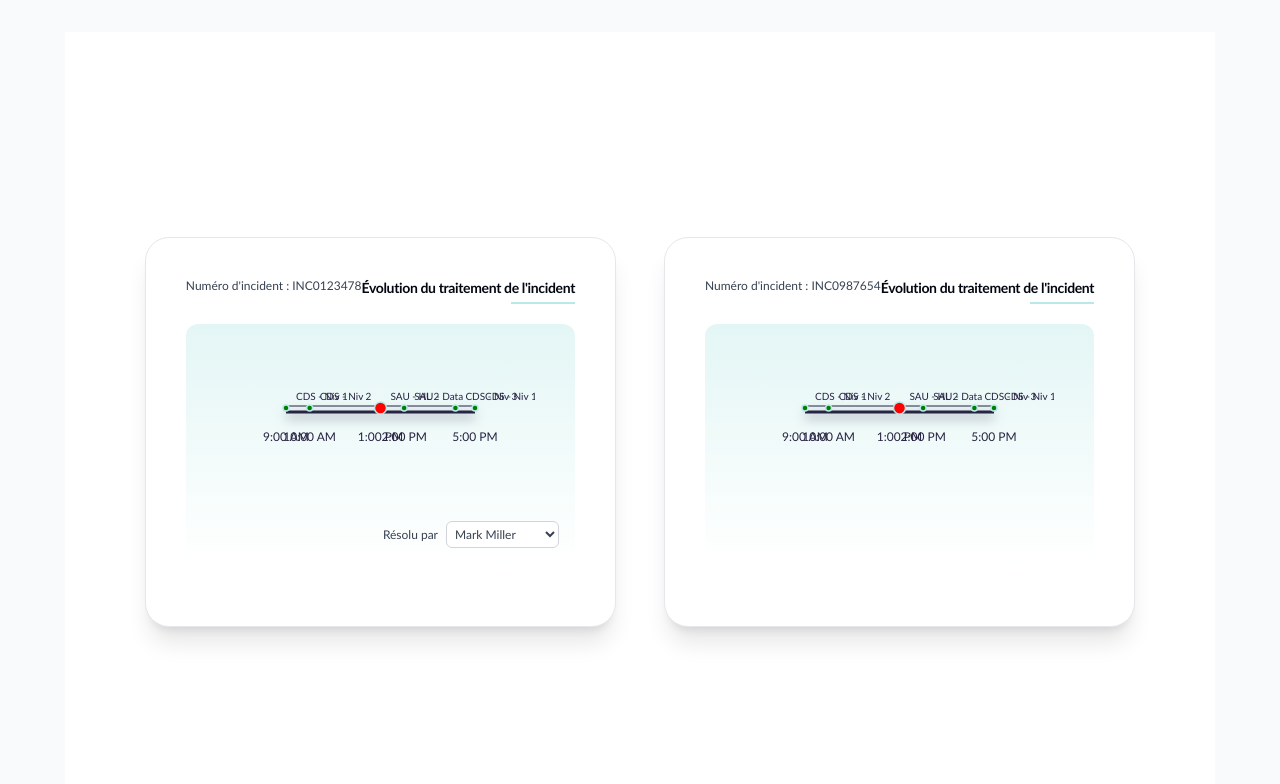
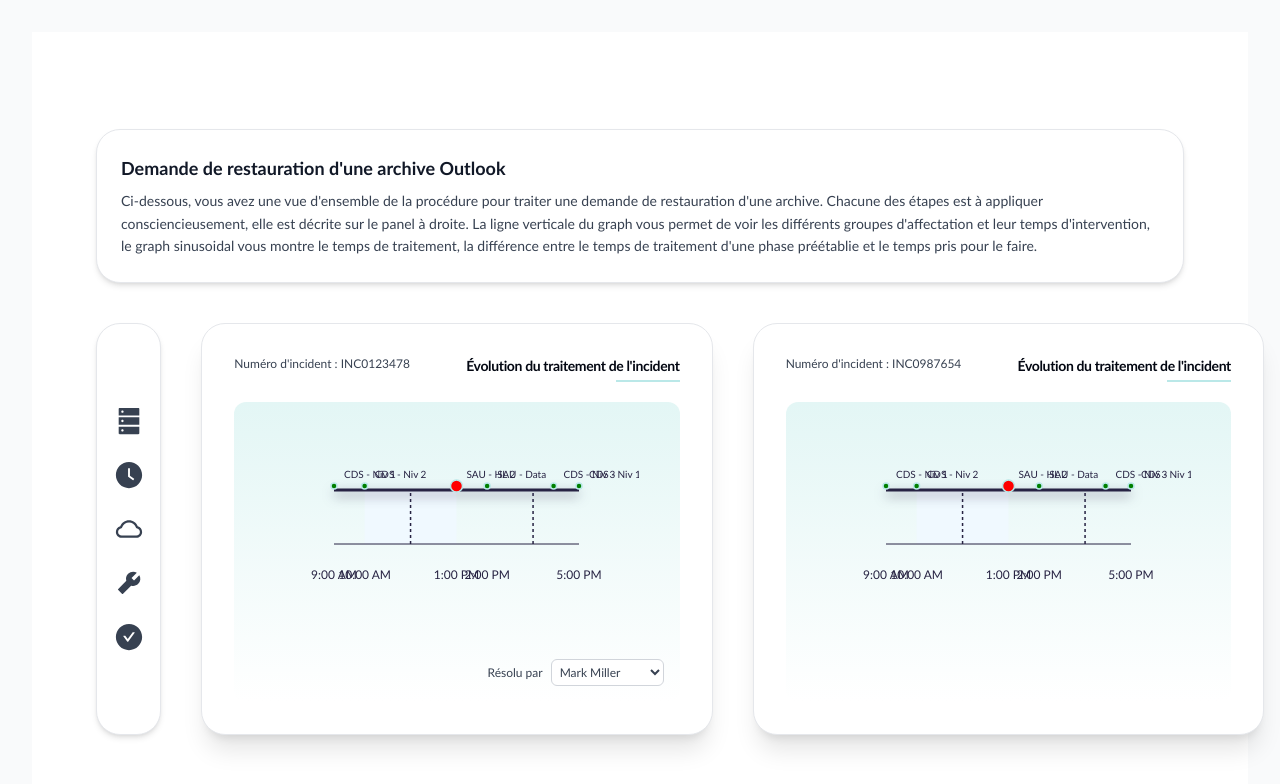
Before and after one commit to karthik19880401/my_chart_app, a React (Vite) app: page / in a window 1280 px wide. Shown: the top 784 px of the page. Built offline with nearby package versions, Linux system fonts and the light colour scheme; the HTML template or start-up script is replaced by a standard one.

Commit message:
LinearGraph component

```diff
--- a/src/LinearGraph.jsx
+++ b/src/LinearGraph.jsx
@@ -1,38 +1,77 @@
-import React, { useState } from 'react';
-import { LineChart, Line, XAxis, ResponsiveContainer, ReferenceArea, ReferenceLine } from 'recharts';
-import { motion } from 'framer-motion';
-import { AiOutlineLine } from 'react-icons/ai';
+import React, { useState } from "react";
+import {
+  LineChart,
+  Line,
+  XAxis,
+  ResponsiveContainer,
+  ReferenceArea,
+  ReferenceLine,
+} from "recharts";
+import { motion } from "framer-motion";
+import { AiOutlineLine, AiFillDatabase, AiFillClockCircle, AiFillTool, AiOutlineCloud, AiFillCheckCircle } from "react-icons/ai";
 
 const data = [
-  { name: '9:00 AM', hour: 9, value: 60, label: "CDS - Niv 1" },
-  { name: '10:00 AM', hour: 10, value: 60, label: "CDS - Niv 2" },
-  { name: '1:00 PM', hour: 13, value: 60, label: "SAU - HL 2" },
-  { name: '2:00 PM', hour: 14, value: 60, label: "SAU - Data" },
-  { name: '4:10 PM', hour: 16.17, value: 60, label: "CDS - Niv 3" },
-  { name: '5:00 PM', hour: 17, value: 60, label: "CDS - Niv 1" }
+  { name: "9:00 AM", hour: 9, value: 60, label: "CDS - Niv 1" },
+  { name: "10:00 AM", hour: 10, value: 60, label: "CDS - Niv 2" },
+  { name: "1:00 PM", hour: 13, value: 60, label: "SAU - HL 2" },
+  { name: "2:00 PM", hour: 14, value: 60, label: "SAU - Data" },
+  { name: "4:10 PM", hour: 16.17, value: 60, label: "CDS - Niv 3" },
+  { name: "5:00 PM", hour: 17, value: 60, label: "CDS - Niv 1" },
 ];
 
-export default function LinearGraph() {
-  const [resolver, setResolver] = useState('Mark Miller');
-  const resolvers = ['Mark Miller', 'Flora MOREAU', 'Jean Dupont', 'Sophie Lambert'];
+export default function App() {
+  const [resolver, setResolver] = useState("Mark Miller");
+  const resolvers = ["Mark Miller", "Flora MOREAU", "Jean Dupont", "Sophie Lambert"];
 
   return (
-    <div className="flex items-center justify-center min-h-screen bg-white font-[Calibri] py-20 px-20">
-      <div className="w-full max-w-7xl grid gap-12 grid-cols-1 lg:grid-cols-2">
+    <div className="flex flex-col items-center justify-center min-h-screen bg-white font-[Calibri] py-12 px-16">
+      {/* Intro Component */}
+      <motion.div
+        className="w-full max-w-7xl bg-white p-6 rounded-3xl shadow-md border border-gray-200 mb-10"
+        initial={{ opacity: 0, y: -30 }}
+        animate={{ opacity: 1, y: 0 }}
+        transition={{ duration: 0.6 }}
+      >
+        <h1 className="text-lg font-semibold text-gray-900 mb-2 text-left">
+          Demande de restauration d'une archive Outlook
+        </h1>
+        <p className="text-sm text-gray-700 leading-relaxed text-left">
+          Ci-dessous, vous avez une vue d'ensemble de la procédure pour traiter une demande de restauration d'une archive.
+          Chacune des étapes est à appliquer consciencieusement, elle est décrite sur le panel à droite.
+          La ligne verticale du graph vous permet de voir les différents groupes d'affectation et leur temps d'intervention,
+          le graph sinusoidal vous montre le temps de traitement, la différence entre le temps de traitement d'une phase
+          préétablie et le temps pris pour le faire.
+        </p>
+      </motion.div>
+
+      {/* Layout with 3 columns */}
+      <div className="w-full max-w-7xl grid gap-10 grid-cols-1 lg:grid-cols-[6%,47%,47%]">
+
+        {/* Left Icon Component */}
+        <motion.div
+          className="bg-white border border-gray-200 rounded-3xl shadow-md flex flex-col items-center justify-center py-10 gap-6"
+          initial={{ opacity: 0, x: -40 }}
+          animate={{ opacity: 1, x: 0 }}
+          transition={{ duration: 0.6 }}
+        >
+          {[AiFillDatabase, AiFillClockCircle, AiOutlineCloud, AiFillTool, AiFillCheckCircle].map((Icon, index) => (
+            <Icon key={index} className="text-gray-700 text-3xl hover:text-[#bae8e8] transition-colors" />
+          ))}
+        </motion.div>
+
+        {/* Chart Components */}
         {[1, 2].map((chartIndex) => (
           <motion.div
             key={chartIndex}
-            className={`p-10 rounded-3xl bg-white shadow-xl border border-gray-200 transition-all duration-500 hover:shadow-2xl hover:-translate-y-2 ${
-              chartIndex === 1 ? 'h-[390px]' : ''
-            }`}
+            className="p-8 rounded-3xl bg-white shadow-xl border border-gray-200 transition-all duration-500 hover:shadow-2xl hover:-translate-y-2"
             initial={{ opacity: 0, y: 40 }}
             animate={{ opacity: 1, y: 0 }}
-            transition={{ duration: 0.8, ease: 'easeOut' }}
+            transition={{ duration: 0.8, ease: "easeOut" }}
             whileHover={{ scale: 1.01 }}
           >
             <div className="flex justify-between items-start mb-3">
-              <p className="text-xs text-gray-700 text-left">
-                Numéro d'incident : {chartIndex === 1 ? 'INC0123478' : 'INC0987654'}
+              <p className="text-xs text-gray-700">
+                Numéro d'incident : {chartIndex === 1 ? "INC0123478" : "INC0987654"}
               </p>
               <div className="flex flex-col items-end">
                 <h2 className="text-sm font-extrabold text-gray-950 mb-1 tracking-tight">
@@ -42,7 +81,7 @@ export default function LinearGraph() {
               </div>
             </div>
 
-            <div className="w-full h-[240px] bg-gradient-to-b from-[#e3f6f5] to-[#ffffff] rounded-xl px-10 py-12 flex items-end justify-center relative overflow-hidden">
+            <div className="w-full h-[300px] bg-gradient-to-b from-[#e3f6f5] to-[#ffffff] rounded-xl px-10 py-12 flex items-end justify-center relative overflow-hidden">
               <ResponsiveContainer>
                 <LineChart
                   data={data}
@@ -65,13 +104,13 @@ export default function LinearGraph() {
                     domain={[9, 17]}
                     ticks={[9, 10, 13, 14, 16.17, 17]}
                     stroke="#272343"
-                    axisLine={{ stroke: '#272343' }}
+                    axisLine={{ stroke: "#272343" }}
                     tickLine={false}
                     tick={({ x, y, payload }) => {
                       const hours = Math.floor(payload.value);
                       const minutes = Math.round((payload.value % 1) * 60);
                       const displayHour = hours > 12 ? hours - 12 : hours;
-                      const ampm = hours >= 12 ? 'PM' : 'AM';
+                      const ampm = hours >= 12 ? "PM" : "AM";
                       return (
                         <g>
                           <text
@@ -82,7 +121,7 @@ export default function LinearGraph() {
                             fontSize={12}
                             fontFamily="Calibri"
                           >
-                            {`${displayHour}:${minutes.toString().padStart(2, '0')} ${ampm}`}
+                            {`${displayHour}:${minutes.toString().padStart(2, "0")} ${ampm}`}
                           </text>
                         </g>
                       );
@@ -97,8 +136,8 @@ export default function LinearGraph() {
                     dot={(props) => {
                       const { cx, cy, index } = props;
                       const label = data[index].label;
-                      const isSAUHL2 = label === 'SAU - HL 2';
-                      const fillColor = isSAUHL2 ? 'red' : 'green';
+                      const isSAUHL2 = label === "SAU - HL 2";
+                      const fillColor = isSAUHL2 ? "red" : "green";
                       const radius = isSAUHL2 ? 6 : 3;
                       return (
                         <g>
@@ -129,7 +168,7 @@ export default function LinearGraph() {
                     fill={`url(#colorValue${chartIndex})`}
                     isAnimationActive
                     animationDuration={1500}
-                    style={{ filter: 'drop-shadow(0px 4px 6px rgba(39,35,67,0.6))' }}
+                    style={{ filter: "drop-shadow(0px 4px 6px rgba(39,35,67,0.6))" }}
                   />
                 </LineChart>
               </ResponsiveContainer>
```
